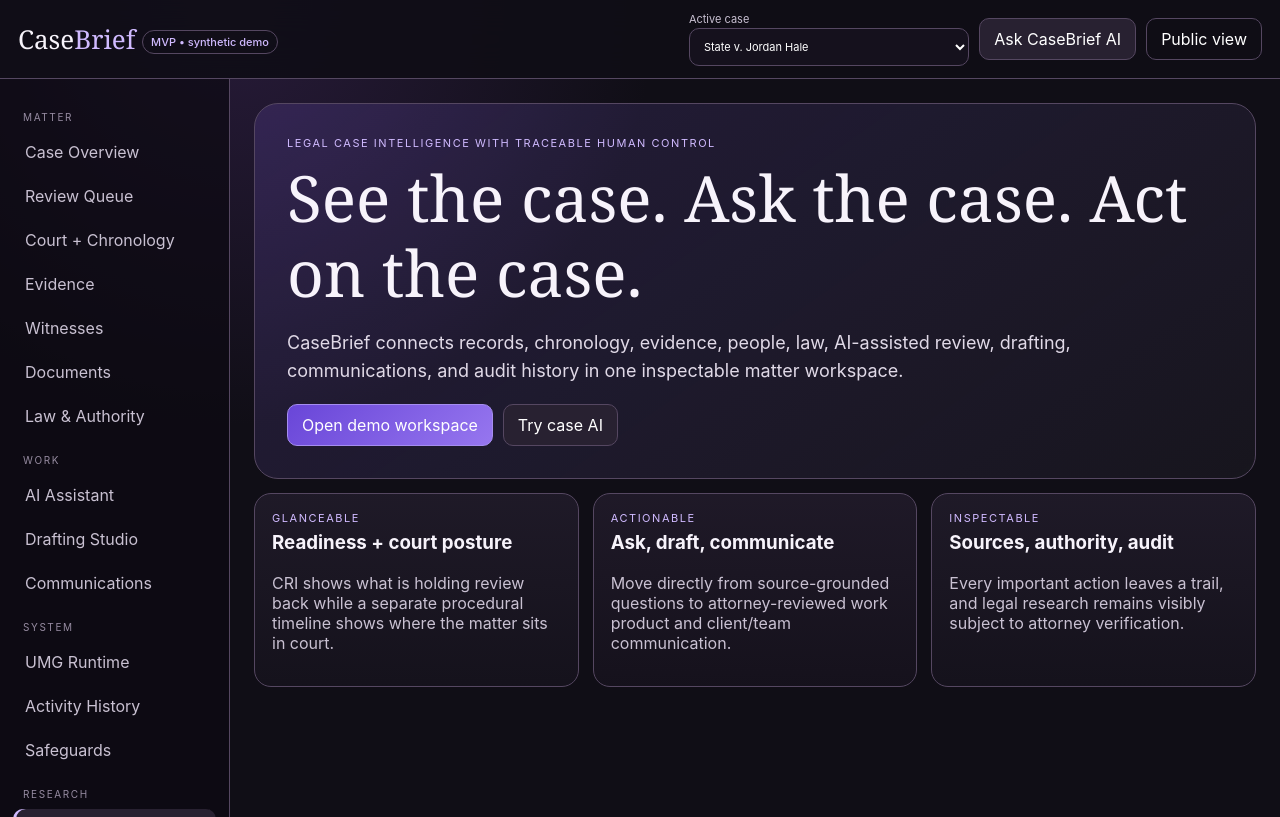
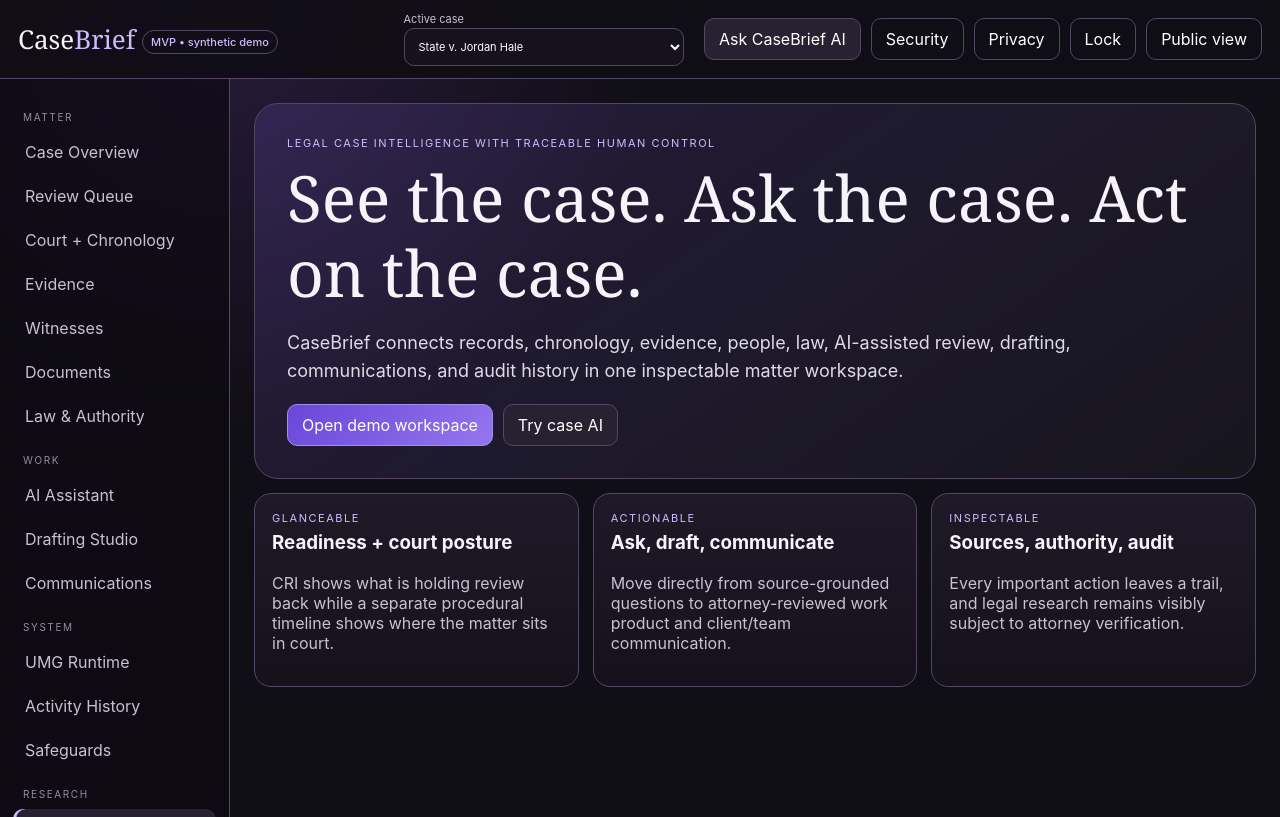
Before and after one commit to Beth1717/CaseBrief-mvp, a plain HTML site: page index.html in a window 1280 px wide. Drawn offline with Linux system fonts and the light colour scheme.

Commit message:
Wire security controls into MVP shell

```diff
--- a/index.html
+++ b/index.html
@@ -3,6 +3,8 @@
 <head>
 <meta charset="utf-8" />
 <meta name="viewport" content="width=device-width,initial-scale=1" />
+<meta name="referrer" content="no-referrer" />
+<meta http-equiv="Permissions-Policy" content="camera=(), microphone=(), geolocation=(), payment=(), usb=()" />
 <title>CaseBrief MVP</title>
 <link rel="stylesheet" href="styles.css">
 </head>
@@ -11,7 +13,11 @@
   <div class="brand">Case<span>Brief</span> <span class="badge">MVP • synthetic demo</span></div>
   <div class="controls">
     <label>Active case<select id="casePicker" onchange="switchCase(this.value)"></select></label>
-    <button class="btn" onclick="showView('assistant')">Ask CaseBrief AI</button>
+    <span id="roleControl"></span>
+    <button class="btn" onclick="guardedView('ai_use','assistant')">Ask CaseBrief AI</button>
+    <button class="btn ghost" onclick="showView('security')">Security</button>
+    <button class="btn ghost" onclick="togglePrivacyMode()">Privacy</button>
+    <button class="btn ghost" onclick="lockSession('manual')">Lock</button>
     <button class="btn ghost" onclick="showView('landing')">Public view</button>
   </div>
 </div>
@@ -20,7 +26,9 @@
   <main class="main" id="app"></main>
 </div>
 <div id="detailRoot"></div>
+<div id="securityToast" class="security-toast" hidden></div>
 <script src="seed.js"></script>
+<script src="security.js"></script>
 <script src="core.js"></script>
 <script src="views-matter.js"></script>
 <script src="views-work.js"></script>
```
